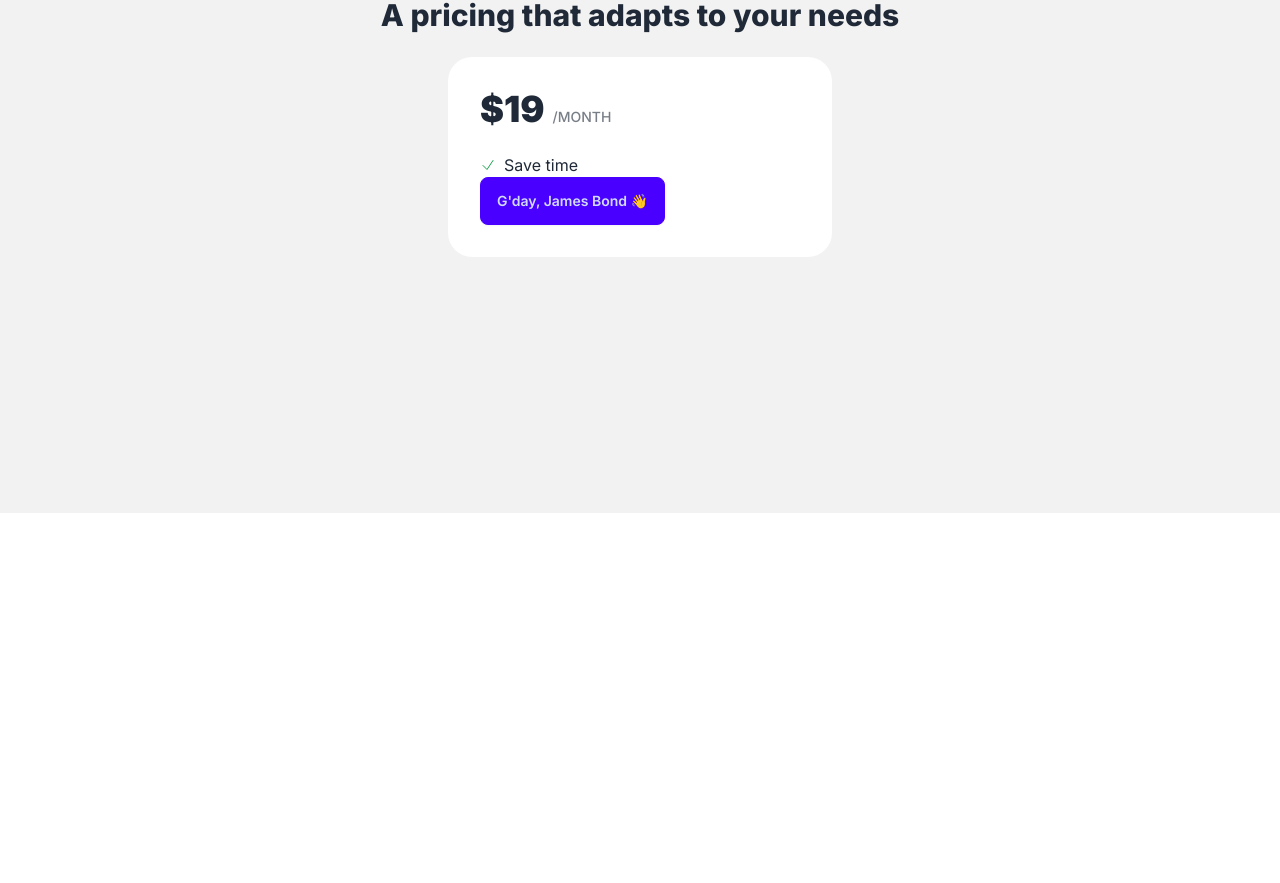
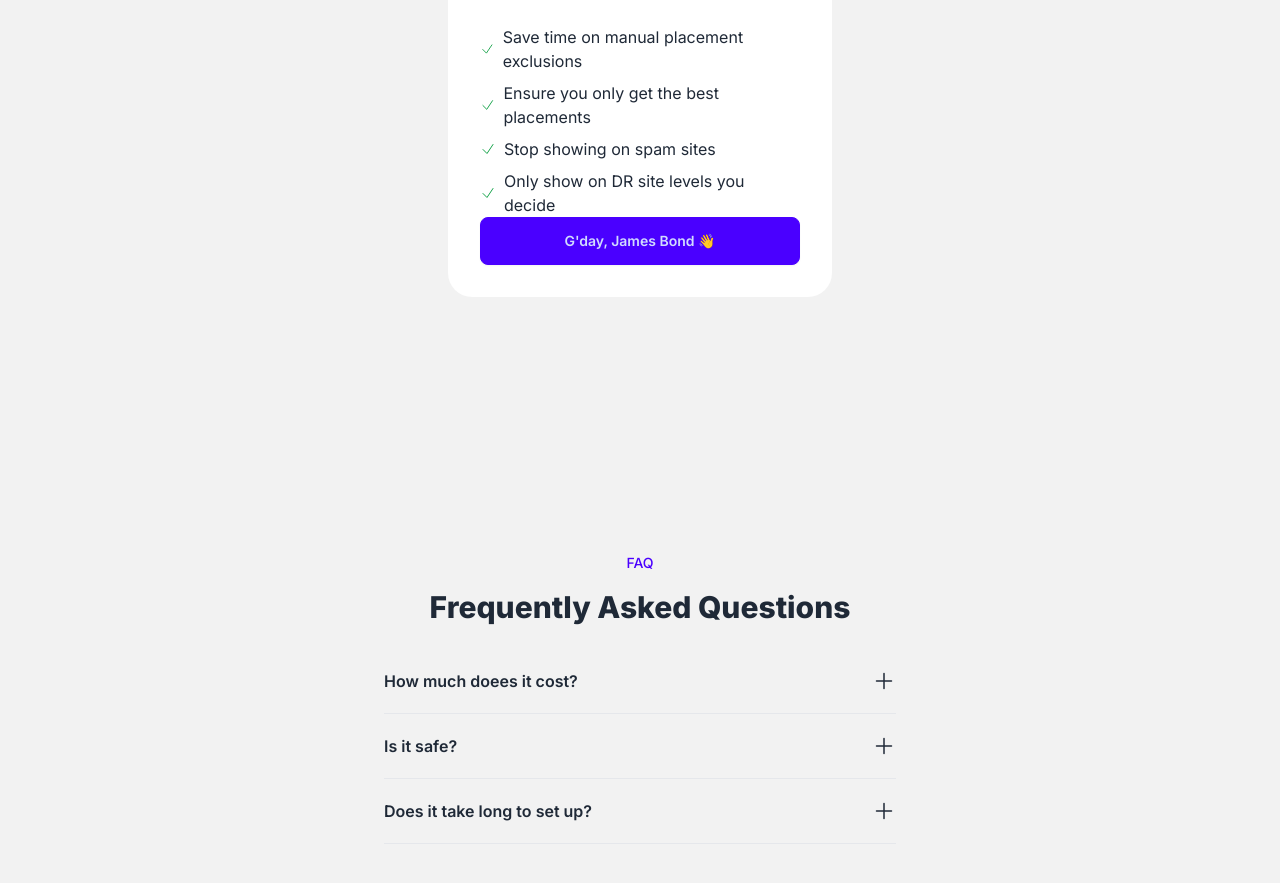
Before and after one commit to MitchAhoy/get-safe-ads, a Next.js app: page / in a window 1280 px wide. Shown: the part 871-1754 px from the top of the page. Before the commit the page ends 1384 px from the top, so only its background shows below. Built offline with nearby package versions, Linux system fonts and the light colour scheme.

Commit message:
Create FAQ section

```diff
--- a/app/page.js
+++ b/app/page.js
@@ -1,5 +1,5 @@
 import ButtonLogin from "@/components/ButtonLogin";
-import Image from "next/image";
+import FAQListItem from "@/components/FAQListItem";
 
 export default function Home() {
   const isLoggedIn = true;
@@ -33,11 +33,11 @@ export default function Home() {
 
       {/* PRICING */}
       <section className="bg-base-200 py-32">
-        <div className="py-32 px-8 max-w-3xl mx-auto">
+        <div className="px-8 max-w-3xl mx-auto">
           <p className="text-sm uppercase text-center font-medium text-primary mb-4">
             Pricing
           </p>
-          <h2 className="text-3xl font-extrabold mb-6 lg:text-3xl mb-12 text-center">
+          <h2 className="text-3xl font-extrabold mb-6 lg:text-3xl text-center">
             A pricing that adapts to your needs
           </h2>
           <div className="p-8 bg-base-100 max-w-96 rounded-3xl mx-auto space-y-6">
@@ -48,7 +48,14 @@ export default function Home() {
               </div>
             </div>
             <ul className="space-y-2">
-              <li className="flex gap-2 items-center">
+              {[
+                "Save time on manual placement exclusions",
+                "Ensure you only get the best placements",
+                "Stop showing on spam sites",
+                "Only show on DR site levels you decide",
+              ].map((listItem) => {
+                return (
+                  <li className="flex gap-2 items-center" key={listItem}>
                     <svg
                       xmlns="http://www.w3.org/2000/svg"
                       fill="none"
@@ -63,11 +70,50 @@ export default function Home() {
                         d="m4.5 12.75 6 6 9-13.5"
                       />
                     </svg>
-                Save time
+                    {listItem}
                   </li>
+                );
+              })}
             </ul>
-            <ButtonLogin isLoggedIn={isLoggedIn} name={name} />
+            <ButtonLogin
+              isLoggedIn={isLoggedIn}
+              name={name}
+              extraStyle="w-full"
+            />
           </div>
+        </div>
+      </section>
+
+      {/* FAQ */}
+      <section className="bg-base-200">
+        <div className="py-32 px-8 max-w-3xl mx-auto">
+          <p className="text-sm uppercase text-center font-medium text-primary mb-4">
+            FAQ
+          </p>
+          <h2 className="text-3xl font-extrabold mb-6 lg:text-3xl text-center">
+            Frequently Asked Questions
+          </h2>
+
+          <ul className="max-w-lg mx-auto">
+            {[
+              {
+                question: "How much doees it cost?",
+                answer:
+                  "Get started for free with a 7-day trial. Then $20/mo per account after that.",
+              },
+              {
+                question: "Is it safe?",
+                answer:
+                  "The only edits we make to an account are to your placement lists. Yes",
+              },
+              {
+                question: "Does it take long to set up?",
+                answer: "Get up and running in < 3min.",
+              },
+            ].map((qa) => (
+              <FAQListItem key={qa.question} qa={qa} />
+            ))}
+          </ul>
         </div>
       </section>
     </main>
--- a/components/ButtonLogin.js
+++ b/components/ButtonLogin.js
@@ -1,10 +1,9 @@
 import Link from "next/link";
 
-const ButtonLogin = ({ isLoggedIn, name }) => {
-  console.log(isLoggedIn);
+const ButtonLogin = ({ isLoggedIn, name, extraStyle }) => {
   return (
     <Link href={isLoggedIn ? "/dashboard" : "/login"}>
-      <button className="btn btn-primary">
+      <button className={`btn btn-primary ${extraStyle ? extraStyle : ""}`}>
         {isLoggedIn ? `G'day, ${name} 👋` : "Login"}
       </button>
     </Link>
--- /dev/null
+++ b/components/FAQListItem.js
@@ -0,0 +1,51 @@
+"use client";
+import { useState } from "react";
+
+const FAQListItem = ({ qa }) => {
+  const [isOpen, setIsOpen] = useState(false);
+  return (
+    <li className="list-none">
+      {/* // QUESTION */}
+      <button
+        className="py-5 font-semibold border-b w-full text-left flex items-center justify-between"
+        onClick={() => setIsOpen(!isOpen)}
+      >
+        <p>{qa.question}</p>
+        {isOpen ? (
+          <svg
+            xmlns="http://www.w3.org/2000/svg"
+            fill="none"
+            viewBox="0 0 24 24"
+            strokeWidth={1.5}
+            stroke="currentColor"
+            className="size-6"
+          >
+            <path strokeLinecap="round" strokeLinejoin="round" d="M5 12h14" />
+          </svg>
+        ) : (
+          <svg
+            xmlns="http://www.w3.org/2000/svg"
+            fill="none"
+            viewBox="0 0 24 24"
+            strokeWidth={1.5}
+            stroke="currentColor"
+            className="size-6"
+          >
+            <path
+              strokeLinecap="round"
+              strokeLinejoin="round"
+              d="M12 4.5v15m7.5-7.5h-15"
+            />
+          </svg>
+        )}
+      </button>
+
+      {/* // ANSWER */}
+      <div className={`${isOpen ? "block" : "hidden"} mt-3 mb-6 opacity-90`}>
+        {qa.answer}
+      </div>
+    </li>
+  );
+};
+
+export default FAQListItem;
```
Also changed, not shown: .eslintrc.json. Lines whose indentation alone changed are shown as unchanged.
